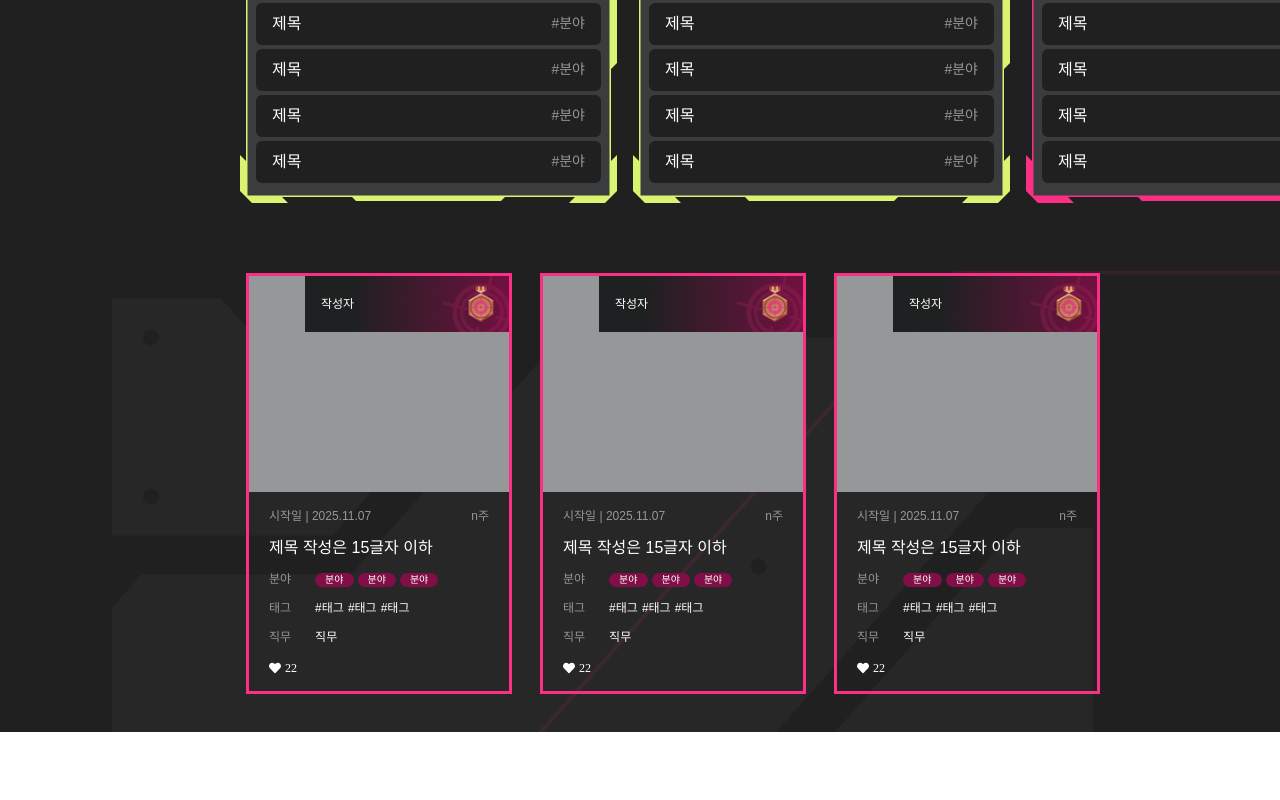
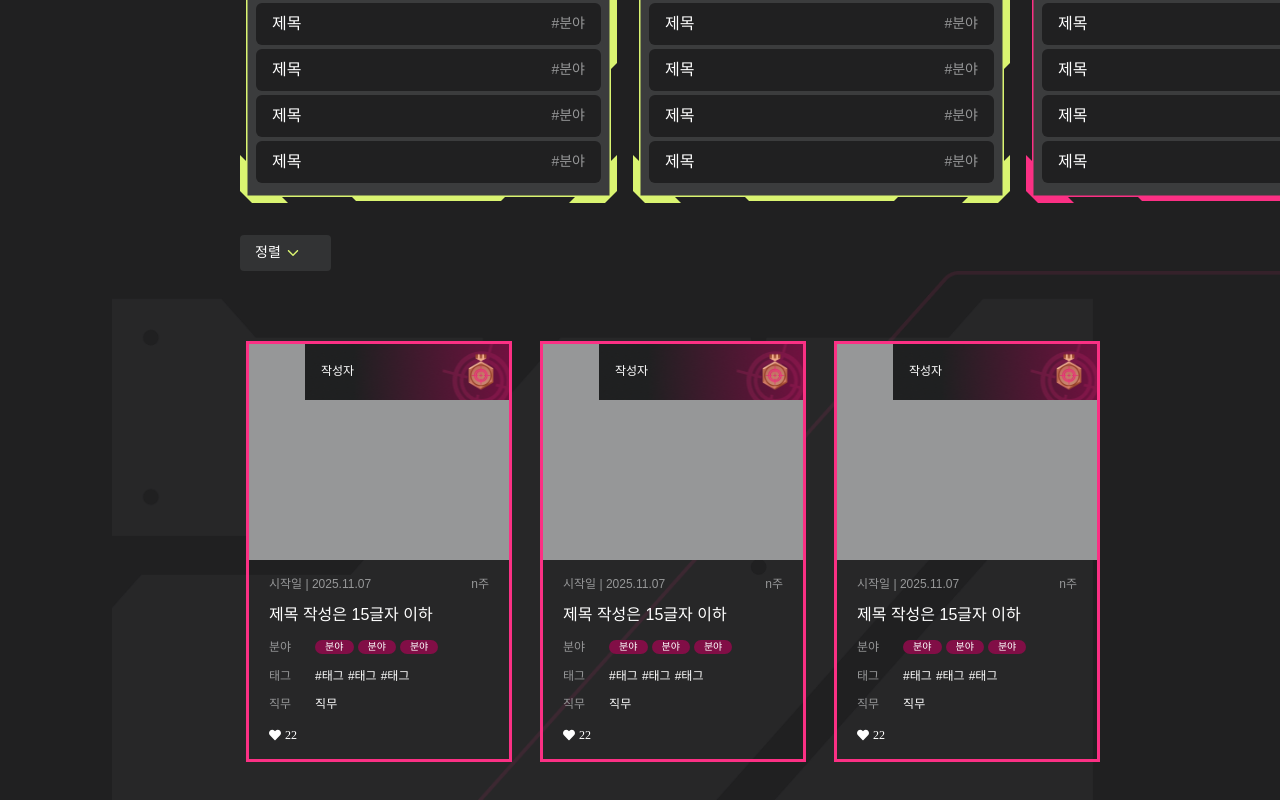
Before and after one commit to AiM-Club/AiM-web, a React (Vite) app: page / in a window 1280 px wide. Shown: the part 909-1709 px from the top of the page. Before the commit the page ends 1641 px from the top, so only its background shows below. Built offline with nearby package versions, Linux system fonts and the light colour scheme; a web font is replaced by a local one.

Commit message:
feat: select component 생성

```diff
--- /dev/null
+++ b/src/components/Select/Select.style.ts
@@ -0,0 +1,79 @@
+import styled from "styled-components";
+import * as SelectMenu from "@radix-ui/react-select";
+
+export const Trigger = styled(SelectMenu.Trigger)`
+    display: flex;
+    align-items: center;
+    gap: 0.25rem;
+    width: 5.688rem;
+    padding: 0.5rem 0.938rem;
+    background-color: var(--surpace-primary);
+    border: none;
+    border-radius: 0.25rem;
+    font: var(--body-r-m);
+    cursor: pointer;
+    color: var(--text-primary-default);
+
+    &:hover {
+        background-color: var(--surpace-tertiary);
+    }
+
+    &:focus {
+        outline: none;
+    }
+
+    &[data-placeholder] {
+        color: var(--text-primary-default);
+    }
+`;
+
+export const IconWrapper = styled.div`
+    display: flex;
+    align-items: center;
+    color: var(--green-400);
+    font-size: 1rem;
+    transition: transform 0.2s;
+
+    ${Trigger}[data-state="open"] & {
+        transform: rotate(180deg);
+    }
+`;
+
+export const Content = styled(SelectMenu.Content)`
+    overflow: hidden;
+    background-color: var(--surpace-tertiary);
+    border-radius: 0.25rem;
+    z-index: 1000;
+    // width: 5.688rem;
+    // min-width: 5.688rem;
+    // max-width: 5.688rem;
+    max-height: var(--radix-select-content-available-height);
+    transform-origin: top left;
+`;
+
+export const Viewport = styled(SelectMenu.Viewport)`
+    padding: 0.25rem;
+`;
+
+export const Item = styled(SelectMenu.Item)`
+    display: flex;
+    align-items: center;
+    justify-content: center;
+    padding: 0.5rem 1rem;
+    border-radius: 0.25rem;
+    color: var(--text-secondary);
+    font: var(--body-r-m);
+    cursor: pointer;
+    outline: none;
+
+    &:hover,
+    &[data-highlighted] {
+        background-color: var(--surpace-tertiary);
+        color: var(--text-primary-default);
+    }
+
+    &[data-state="checked"] {
+        background-color: var(--surpace-tertiary);
+        color: var(--text-primary-default);
+    }
+`;
--- /dev/null
+++ b/src/components/Select/Select.tsx
@@ -0,0 +1,50 @@
+import * as S from "./Select.style";
+import * as SelectMenu from "@radix-ui/react-select";
+import { IoIosArrowDown } from "react-icons/io";
+
+interface SelectOption {
+    value: string;
+    label: string;
+}
+
+interface SelectProps {
+    placeholder: string;
+    options?: SelectOption[];
+    value?: string;
+    onValueChange?: (value: string) => void;
+}
+
+const defaultOptions: SelectOption[] = [
+    { value: "newest", label: "최신순" },
+    { value: "oldest", label: "오래된순" },
+    { value: "likes", label: "좋아요순" },
+    { value: "alphabetical", label: "가나다순" },
+];
+
+const Select = ({ placeholder, options = defaultOptions, value, onValueChange }: SelectProps) => {
+    return (
+        <SelectMenu.Root value={value} onValueChange={onValueChange}>
+            <S.Trigger>
+                <SelectMenu.Value placeholder={placeholder} />
+                <SelectMenu.Icon asChild>
+                    <S.IconWrapper>
+                        <IoIosArrowDown />
+                    </S.IconWrapper>
+                </SelectMenu.Icon>
+            </S.Trigger>
+            <SelectMenu.Portal>
+                <S.Content position="popper" align="start" sideOffset={4}>
+                    <S.Viewport>
+                        {options.map((option) => (
+                            <S.Item key={option.value} value={option.value}>
+                                <SelectMenu.ItemText>{option.label}</SelectMenu.ItemText>
+                            </S.Item>
+                        ))}
+                    </S.Viewport>
+                </S.Content>
+            </SelectMenu.Portal>
+        </SelectMenu.Root>
+    )
+}
+
+export default Select;
--- a/src/pages/home/Home.tsx
+++ b/src/pages/home/Home.tsx
@@ -2,6 +2,7 @@ import CardList from "@/components/card/cardlist/CardList";
 import CardVS from "@/components/card/cardvs/CardVS";
 import MainSlider from "@/components/slider/MainSlider";
 import DefaultLayout from "@/layouts/defaultLayout/DefaultLayout";
+import Select from "@/components/Select/Select";
 import * as S from "@/styles/home/Home.style.ts";
 import { cardVSData } from "./Constants";
 
@@ -16,6 +17,7 @@ const Home = () => {
                     <CardList title="HOT 후기글" color="green"/>
                     <CardList title="TOP 10" color="pink"/>
                 </S.CardWrapper>
+                <Select placeholder="정렬" />
                 <S.BattleWrapper>
                     {cardVSData.map((item) => (
                         <CardVS key={item.id} data={item} />
```
